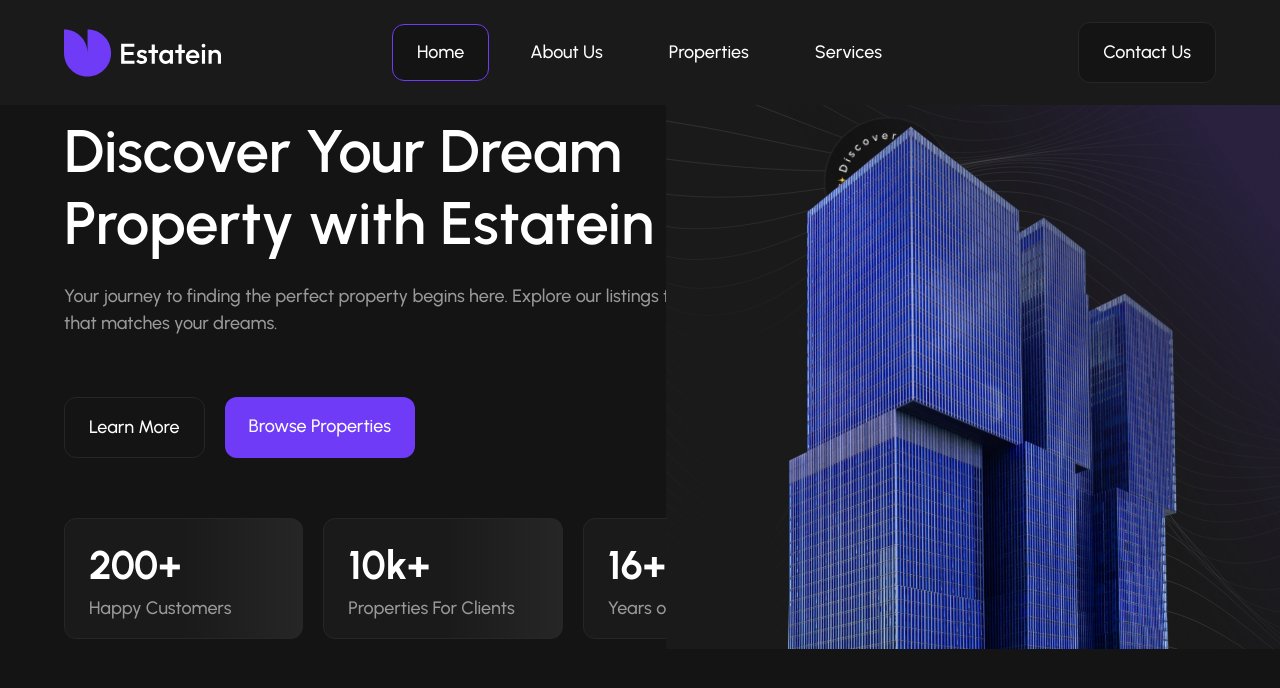
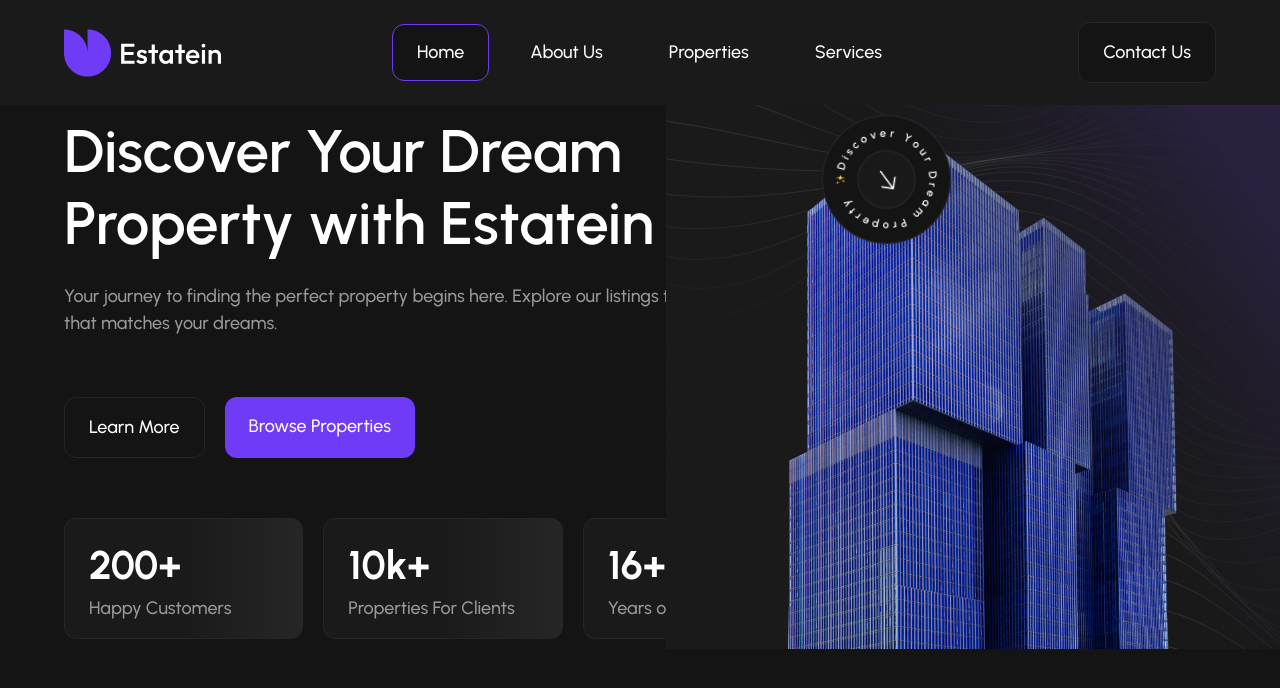
Before and after one commit to StephanCodeborne/estatein, a React (Create React App) app: page / in a window 1280 px wide. Shown: the top 688 px of the page. Built offline with nearby package versions, Linux system fonts and the light colour scheme.

Commit message:
feat: wrap hero section widget into <a> tag + add onClick prop and atribute to the Button component

```diff
--- a/src/components/Button/Button.js
+++ b/src/components/Button/Button.js
@@ -1,6 +1,7 @@
 import styles from "./Button.module.css";
 
 export default function Button({
+  onCLick,
   tag = "a",
   href = "#",
   role = "button",
@@ -12,6 +13,7 @@ export default function Button({
   const Tag = tag;
   return (
     <Tag
+      onClick={onCLick}
       role={role}
       className={`${styles.button} ${styles[style]} ${className}`}
       {...(tag === "a" ? { href } : { type })}
--- a/src/sections/Hero/Hero.js
+++ b/src/sections/Hero/Hero.js
@@ -18,7 +18,9 @@ export default function Hero() {
             </p>
 
             <div className={styles.circle}>
-              <img src={widget} alt="discover your dream property" />
+              <a href="#">
+                <img src={widget} alt="discover your dream property" />
+              </a>
             </div>
           </div>
 
--- a/src/sections/Hero/Hero.module.css
+++ b/src/sections/Hero/Hero.module.css
@@ -49,7 +49,7 @@
 
 .circle {
   position: absolute;
-  z-index: 2;
+  z-index: 3;
   top: 0;
   left: 100%;
   animation: spin infinite linear 20s;
```
